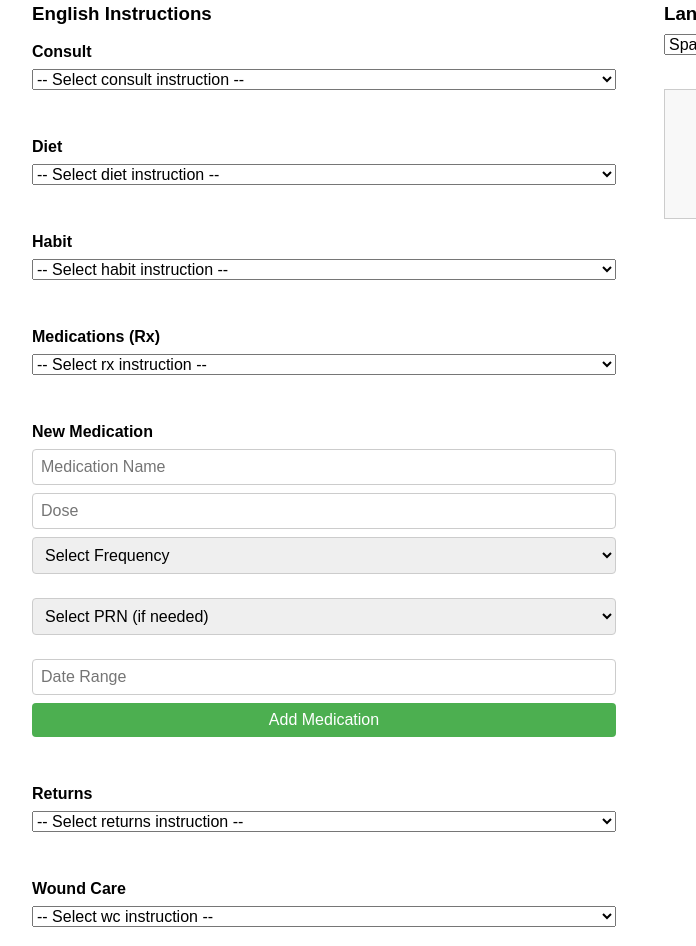
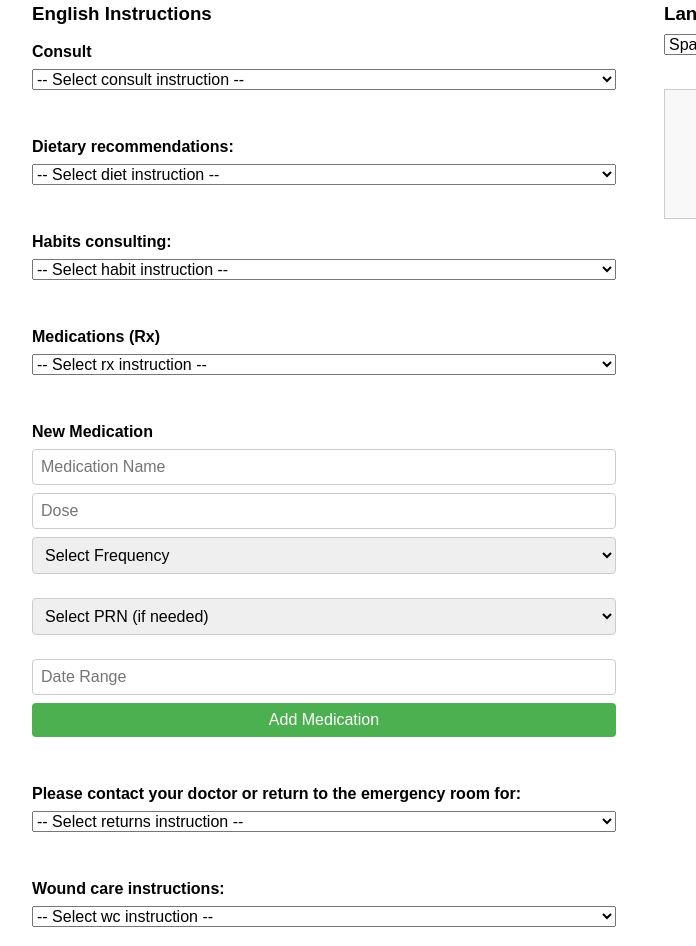
Before and after one commit to Qonrad/jeffqi, a plain HTML site: page index.html in a window 1280 px wide. Shown: the part 128-1074 px from the top of the page, without its empty margins (0-696 px from the left). Drawn offline with Linux system fonts and the light colour scheme.

Commit message:
Update index.html

```diff
--- a/index.html
+++ b/index.html
@@ -89,12 +89,12 @@
       </div>
 
       <div class="section">
-        <label for="select-diet">Diet</label>
+        <label for="select-diet">Dietary recommendations:</label>
         <select id="select-diet"></select>
       </div>
 
       <div class="section">
-        <label for="select-habit">Habit</label>
+        <label for="select-habit">Habits consulting:</label>
         <select id="select-habit"></select>
       </div>
 
@@ -121,12 +121,12 @@
       </div>
 
       <div class="section">
-        <label for="select-returns">Returns</label>
+        <label for="select-returns">Please contact your doctor or return to the emergency room for:</label>
         <select id="select-returns"></select>
       </div>
 
       <div class="section">
-        <label for="select-wc">Wound Care</label>
+        <label for="select-wc">Wound care instructions:</label>
         <select id="select-wc"></select>
       </div>
 
```
